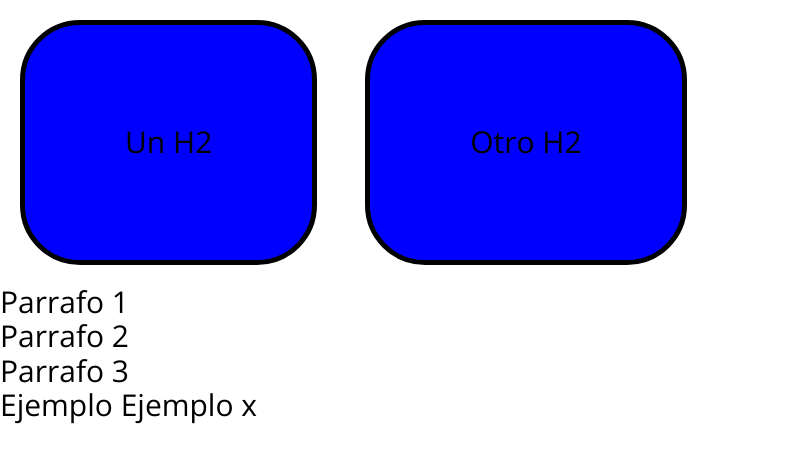
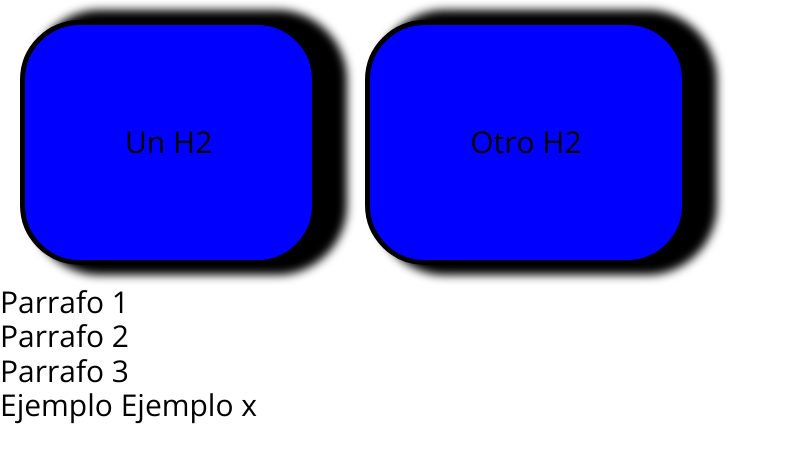
Before and after one commit to nahuelmontenegro/WEB, a plain HTML site: page Cajas CSS/index.html in a window 1280 px wide. Shown: the whole page, without its empty margins (0-785 px from the left). Drawn offline with nearby package versions, Linux system fonts and the light colour scheme; files that its build step writes are made by us from their sources.

Commit message:
Modelado de cajas y propiedades

```diff
--- a/Cajas CSS/box.css
+++ b/Cajas CSS/box.css
@@ -24,11 +24,14 @@ h2 {
   /*En orden como parametros (Top, Right, Bottom, Left)*/
   /*padding: 20px 20px 20px 20px;*/
 }
-
 /*Margin & Border*/
-
 h2 {
   margin: 20px;
   border-radius: 2em;
   border: 5px solid black;
 }
+/*Box Shadow*/
+/*Eje x, Eje y, Desenfoque, Tamaño de sombra, Color*/
+h2 {
+  box-shadow: 20px 0px 10px 10px #000;
+}
```
